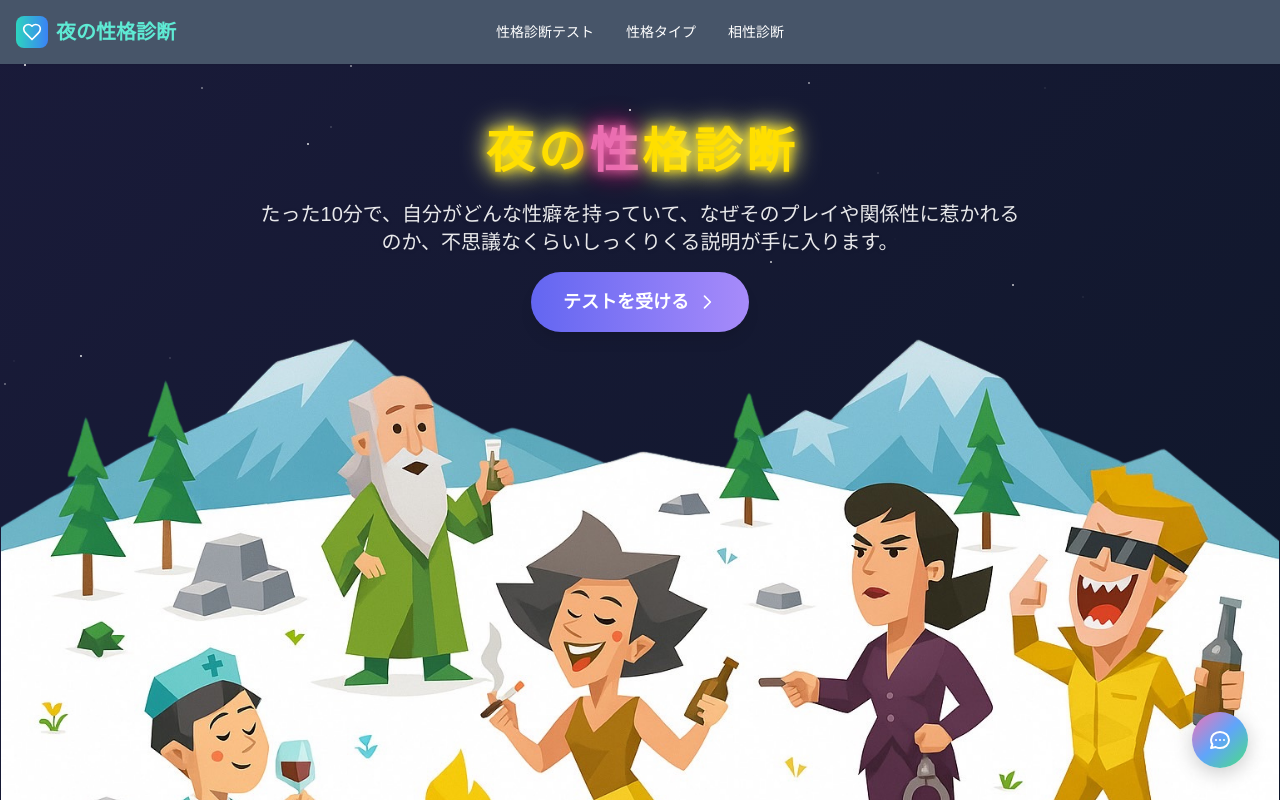
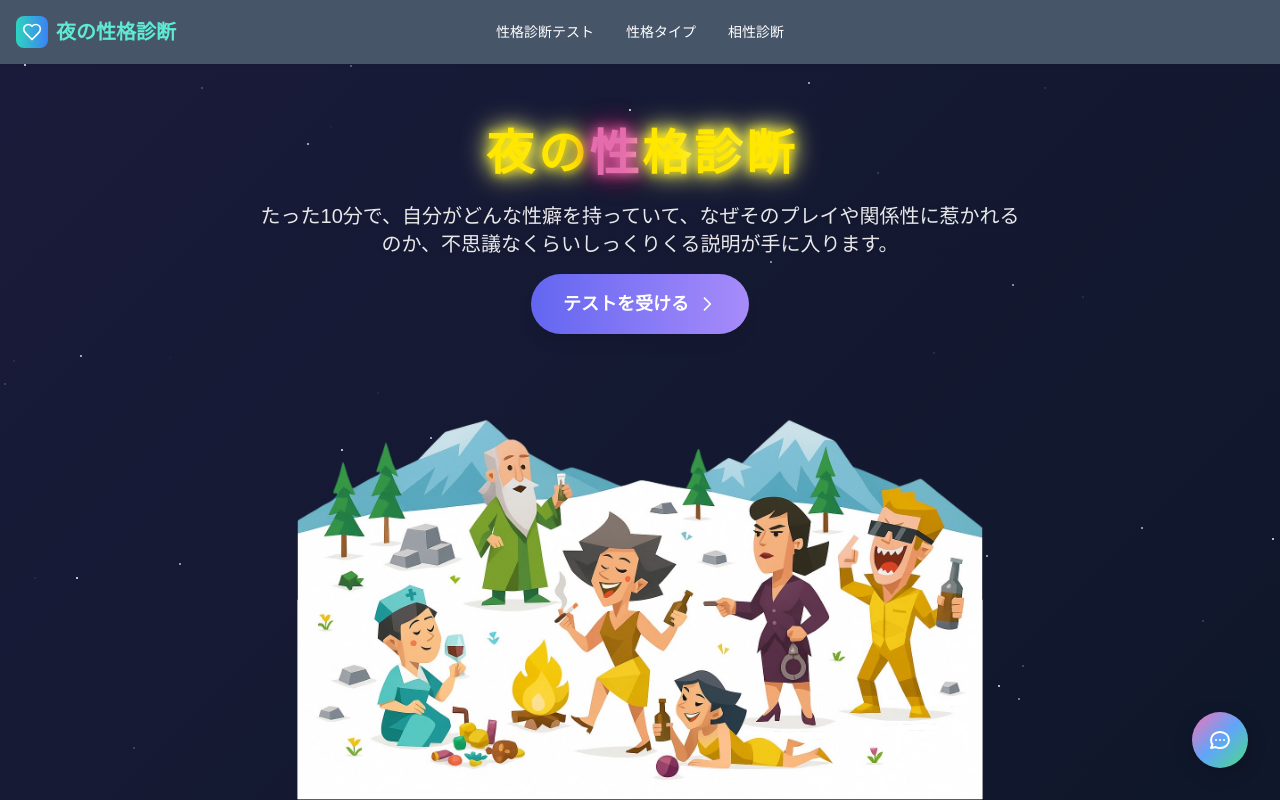
Before and after one commit to gezzzi/yoru-mbti-v2, a Next.js app: page / in a window 1280 px wide. Shown: the top 800 px of the page. Built offline with nearby package versions, Linux system fonts and the light colour scheme.

Commit message:
動的ビューポートの導入

```diff
--- a/src/app/globals.css
+++ b/src/app/globals.css
@@ -18,6 +18,27 @@ body {
   background: linear-gradient(135deg, #1a1b3a 0%, #0f172a 100%);
   color: var(--foreground);
   font-family: Arial, Helvetica, sans-serif;
+}
+
+/* 動的ビューポート対応 */
+:root {
+  --vh: 1vh;
+  --dvh: 1dvh;
+}
+
+/* モバイルブラウザのアドレスバー対応 */
+@supports (height: 100dvh) {
+  .min-h-dvh {
+    min-height: 100dvh;
+  }
+}
+
+/* フォールバック: 動的ビューポートがサポートされていない場合 */
+@supports not (height: 100dvh) {
+  .min-h-dvh {
+    min-height: 100vh;
+    min-height: calc(var(--vh, 1vh) * 100);
+  }
 }
 
 .category-diagonal::after {
--- a/src/components/Hero.tsx
+++ b/src/components/Hero.tsx
@@ -1,14 +1,35 @@
 'use client';
 
-import React from 'react';
+import React, { useEffect } from 'react';
 import Link from 'next/link';
 import Image from 'next/image';
 
 const Hero: React.FC = () => {
+  useEffect(() => {
+    // 動的ビューポートの高さを計算してCSS変数に設定
+    const setViewportHeight = () => {
+      const vh = window.innerHeight * 0.01;
+      document.documentElement.style.setProperty('--vh', `${vh}px`);
+    };
+
+    // 初期設定
+    setViewportHeight();
+
+    // リサイズ時とオリエンテーション変更時に再計算
+    window.addEventListener('resize', setViewportHeight);
+    window.addEventListener('orientationchange', setViewportHeight);
+
+    // クリーンアップ
+    return () => {
+      window.removeEventListener('resize', setViewportHeight);
+      window.removeEventListener('orientationchange', setViewportHeight);
+    };
+  }, []);
+
   return (
-    <div className="relative min-h-[30vh] pt-8 overflow-hidden flex flex-col justify-between flex-grow">
+    <main className="flex-1 flex flex-col items-center justify-center w-full p-0 m-0 min-h-dvh overflow-hidden">
       {/* テキスト部分 */}
-      <div className="relative z-10 flex flex-col items-center justify-center w-full px-4 pt-8 md:pt-12 text-center">
+      <div className="relative z-10 flex flex-col items-center justify-center w-full px-4 text-center flex-1">
         {/* ここは既存のまま */}
         <h1 className="mt-8 md:mt-12 text-3xl md:text-5xl font-bold text-white mb-6 leading-tight drop-shadow-lg flex justify-center gap-1 select-none">
           <span className="neon-gold" style={{color:'#ffd700',textShadow:'0 0 10px #ffd700,0 0 20px #ffed4e,0 0 30px #fff59d',animation:'shimmerGold 3s ease-in-out infinite'}}>夜</span>
@@ -32,17 +53,18 @@ const Hero: React.FC = () => {
         </Link>
       </div>
       {/* 画像部分 */}
-      <div className="w-full flex-shrink-0">
+      <div className="w-full flex-shrink-0 max-w-6xl mx-auto">
         <Image
           src="/images/page/landing-page.svg"
           alt="ランディングページイラスト"
-          width={1920}
-          height={600}
-          className="w-full object-cover select-none pointer-events-none -mb-1"
-          sizes="100vw"
+          width={1152}
+          height={360}
+          className="w-full h-auto max-h-96 object-contain select-none pointer-events-none"
+          sizes="(max-width: 768px) 100vw, (max-width: 1200px) 80vw, 1152px"
+          priority
         />
       </div>
-    </div>
+    </main>
   );
 };
 
--- a/src/components/PersonalityTypesPage.tsx
+++ b/src/components/PersonalityTypesPage.tsx
@@ -40,8 +40,8 @@ const TypeImage: React.FC<{ typeCode: string; emoji: string; name: string }> = (
 
   if (imageError) {
     return (
-      <div className="w-112 h-112 flex items-center justify-center">
-        <span className="text-16xl">{emoji}</span>
+      <div className="w-64 h-64 flex items-center justify-center">
+        <span className="text-8xl">{emoji}</span>
       </div>
     );
   }
@@ -50,9 +50,9 @@ const TypeImage: React.FC<{ typeCode: string; emoji: string; name: string }> = (
       <Image
       src={`/images/personality-types/${typeCode.toUpperCase()}.svg`}
         alt={name}
-      width={448}
-      height={448}
-      className="w-112 h-112 object-contain"
+      width={256}
+      height={256}
+      className="w-64 h-64 object-contain"
         onError={handleImageError}
       />
   );
@@ -71,7 +71,7 @@ export default function PersonalityTypesPage() {
         className="block rounded-2xl p-6 transition-all duration-300 hover:-translate-y-2 cursor-pointer group"
       >
         <div className="text-center mb-6">
-          <div className={`w-128 h-128 mx-auto mb-4 rounded-2xl overflow-hidden ${scheme.imageBg} flex items-center justify-center`}>
+          <div className={`w-72 h-72 mx-auto mb-4 rounded-2xl overflow-hidden ${scheme.imageBg} flex items-center justify-center`}>
             <TypeImage typeCode={type.code} emoji={type.emoji} name={type.name} />
           </div>
           <div className={`${scheme.textBg} rounded-xl p-4 mx-auto`}>
--- a/src/components/Results.tsx
+++ b/src/components/Results.tsx
@@ -50,16 +50,16 @@ const TypeImage: React.FC<{ typeCode: string; emoji: string; name: string }> = (
   const baseTypeCode = getBaseTypeCode(typeCode);
 
   if (imageError) {
-    return <span className="text-6xl md:text-8xl">{emoji}</span>;
+    return <span className="text-5xl">{emoji}</span>;
   }
 
   return (
-    <div className="w-64 h-64 relative mx-auto">
+    <div className="w-52 h-52 relative mx-auto">
       <Image
         src={`/images/personality-types/${baseTypeCode}.svg`}
         alt={name}
-        width={256}
-        height={256}
+        width={208}
+        height={208}
         className="w-full h-full object-contain"
         onError={handleImageError}
       />
```
